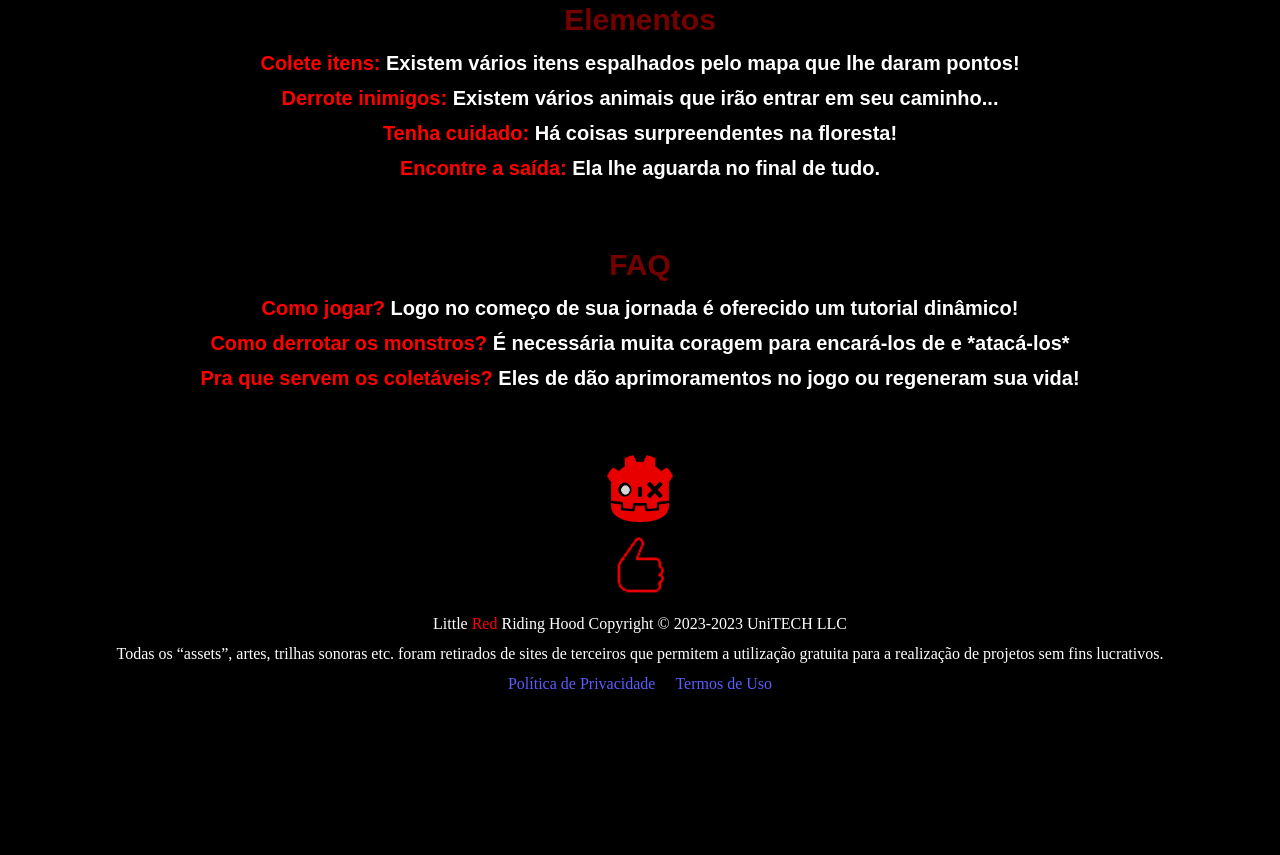
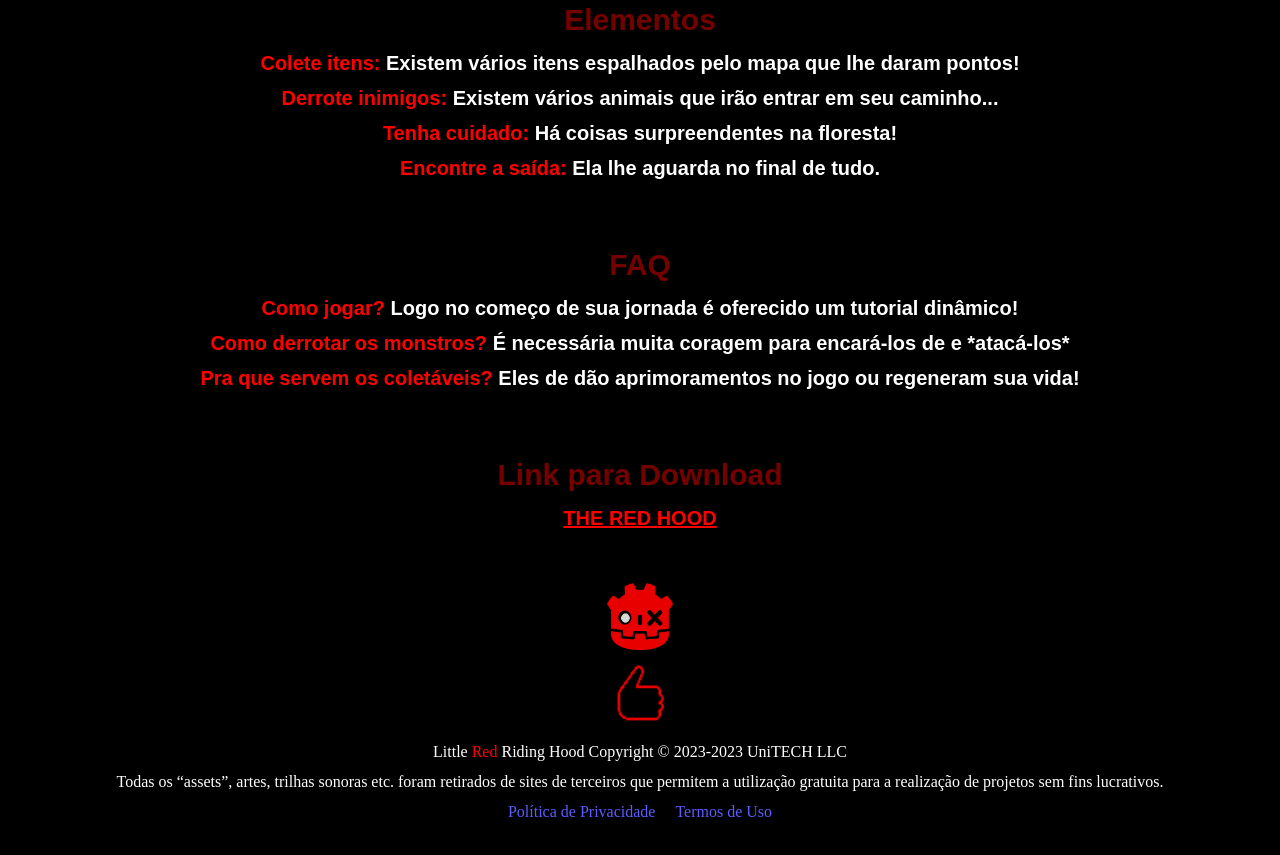
Before and after one commit to Kodnz/BaseLRRH, a plain HTML site: page index.html in a window 1280 px wide. Shown: the part 1873-2728 px from the top of the page. Before the commit the page ends 2625 px from the top, so only its background shows below. Drawn offline with Linux system fonts and the light colour scheme.

Commit message:
navbar download e link para download

```diff
--- a/index.html
+++ b/index.html
@@ -15,6 +15,7 @@
             <li class="itensHeader" onclick="galeria()">GALERIA</li>
             <li class="itensHeader" onclick="elementos()">ELEMENTOS</li>
             <li class="itensHeader" onclick="faq()">FAQ</li>
+            <li class="itensHeader" onclick="download()">DOWNLOAD</li>
           </ul>
           <ul id="listSocialTabs">
             <a href="https://discord.gg/aVUZNhcgJF" target="_blank"><li class="itensHeader">Discord</li></a>
@@ -26,9 +27,9 @@
       <main>
         <div id="esquerdaMain"></div>
         <h1>
-          Little
+          The
           <span>Red</span>
-          Riding Hood
+          Hood
         </h1>
         <div id="direitaMain"></div>
       </main>
@@ -78,6 +79,11 @@
           <li class="itensElementos"><span>Pra que servem os coletáveis?</span> Eles de dão aprimoramentos no jogo ou regeneram sua vida!</li>
         </ul>
       </section>
+      <section id="downloadSection">
+        <h2>Link para Download</h2>
+          <a href="https://www.mediafire.com/file/ueljl89aont8r4b/THE_RED_HOOD.rar/file" target="_blank" id="downloadLink">THE RED HOOD</a>
+
+      </section>
       <footer>
         <img src="/res/olhasoumrobovermelhocomantialisingsaturadotofuck.png" alt="godot icon" id="godot">
         <img src="/res/joiavermelho2.png" alt="thumbs" id="thumbs">
--- a/script.js
+++ b/script.js
@@ -13,3 +13,7 @@ function elementos() {
 function faq() {
     window.location.href='#faqSection'
 }
+
+function download() {
+    window.location.href='#downloadSection'
+}
--- a/style.css
+++ b/style.css
@@ -169,9 +169,20 @@
     padding-top: 7vh;
   }
 
+  #downloadSection {
+    text-align: center;
+    padding-top: 7vh;
+  }
+
+  #downloadLink {
+    color: #FF0000;
+    text-decoration: underline #FF0000;
+  }
+
   .itensElementos {
     padding-bottom: 12px;
   }
+
 
   footer {
     display: flex;
```
